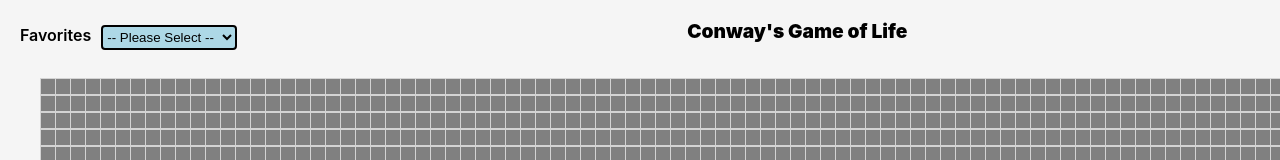
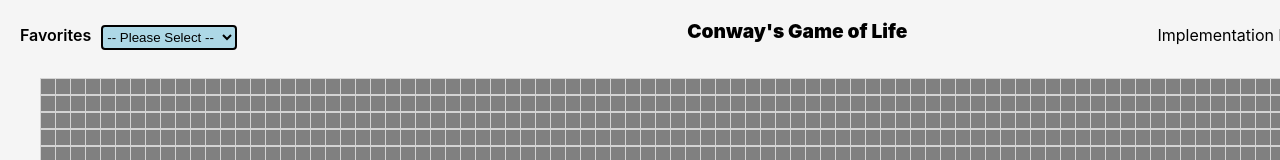
Before and after one commit to smackey15/HooksPractice, a React (Create React App) app: page / in a window 1280 px wide. Shown: the top 160 px of the page. Built offline with nearby package versions, Linux system fonts and the light colour scheme.

Commit message:
add social links and icons

```diff
--- a/package.json
+++ b/package.json
@@ -8,6 +8,7 @@
     "@testing-library/user-event": "^13.5.0",
     "react": "^18.2.0",
     "react-dom": "^18.2.0",
+    "react-icons": "^4.6.0",
     "react-scripts": "5.0.1",
     "web-vitals": "^2.1.4"
   },
--- a/src/game.css
+++ b/src/game.css
@@ -32,6 +32,18 @@
     font-weight: 900;
     font-size: larger;
     white-space: nowrap;
+}
+
+.credit {
+    padding-left: 250px;
+    margin-top: 25px;
+    white-space: nowrap;
+}
+
+.icons {
+    margin-top: 27px;
+    white-space: nowrap;
+
 }
 
 .grid {
--- a/src/game.jsx
+++ b/src/game.jsx
@@ -5,6 +5,7 @@ import {blinker, glider, pulsar, gosper} from './templates';
 import Cell from './cell';
 import Modal from './modal'
 import './game.css';
+import {BsLinkedin, BsGithub} from 'react-icons/bs'
 
 function Game() {
     // initialize grid to 40 x 100 2d array with undefined values
@@ -130,6 +131,12 @@ function Game() {
                     <option value='gosper'>Gosper Glider Gun</option>
                 </select>
                 <p className='title'>Conway's Game of Life</p>
+                <p className='credit'>Implementation by Sean Mackey</p>
+                <div className='icons'>
+                <a href="https://www.linkedin.com/in/sean-mackey123/" target="_blank" rel="noreferrer"><span class="label"><BsLinkedin className='icon' /></span></a>
+                 <a href="https://seanmackey.me/" target="_blank" rel="noreferrer"><span class="label" >Portfolio</span></a>
+                 <a href="https://github.com/smackey15" target="_blank" rel="noreferrer"><span class="label"><BsGithub /></span></a>
+                 </div>
             </div>
             <div>
                 <ul className='grid'>
```
Also changed, not shown: 1 other file (tests, documents, lock files or other folders).
